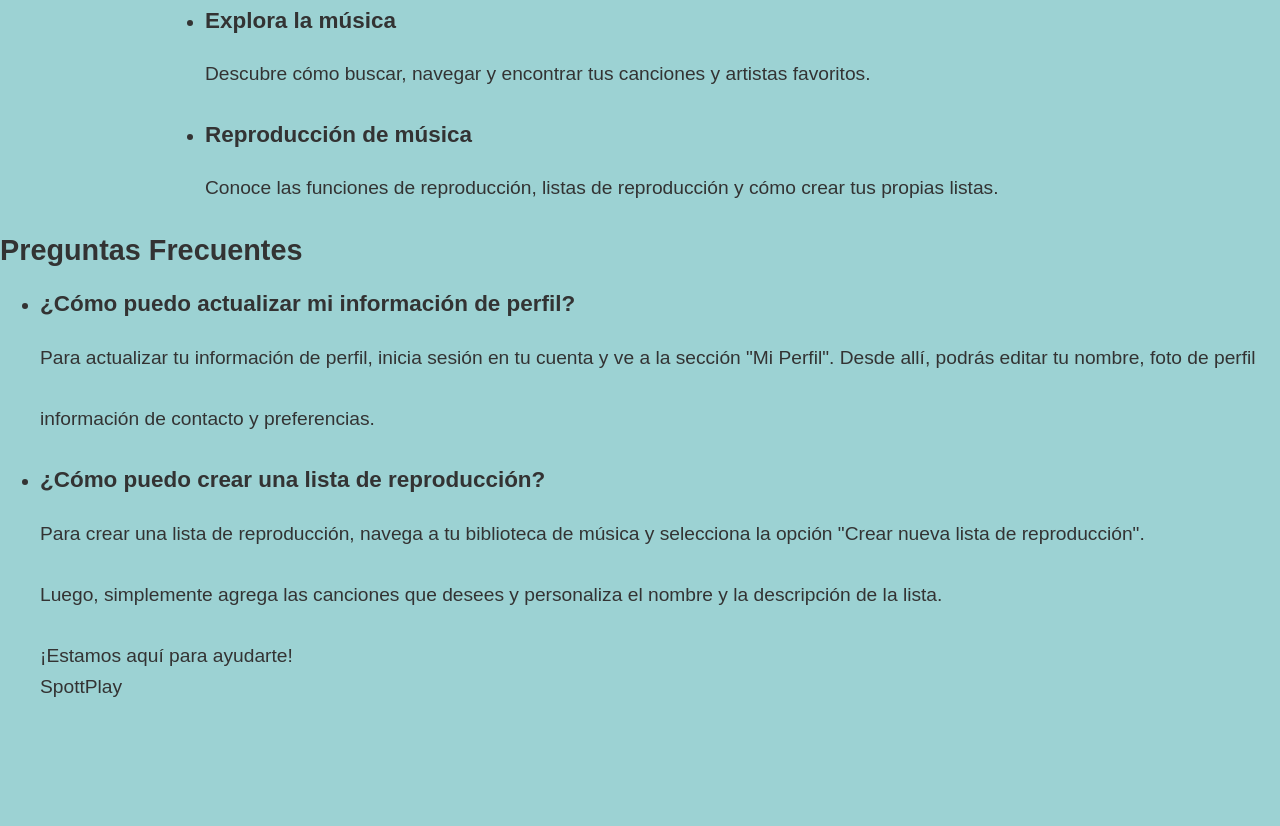
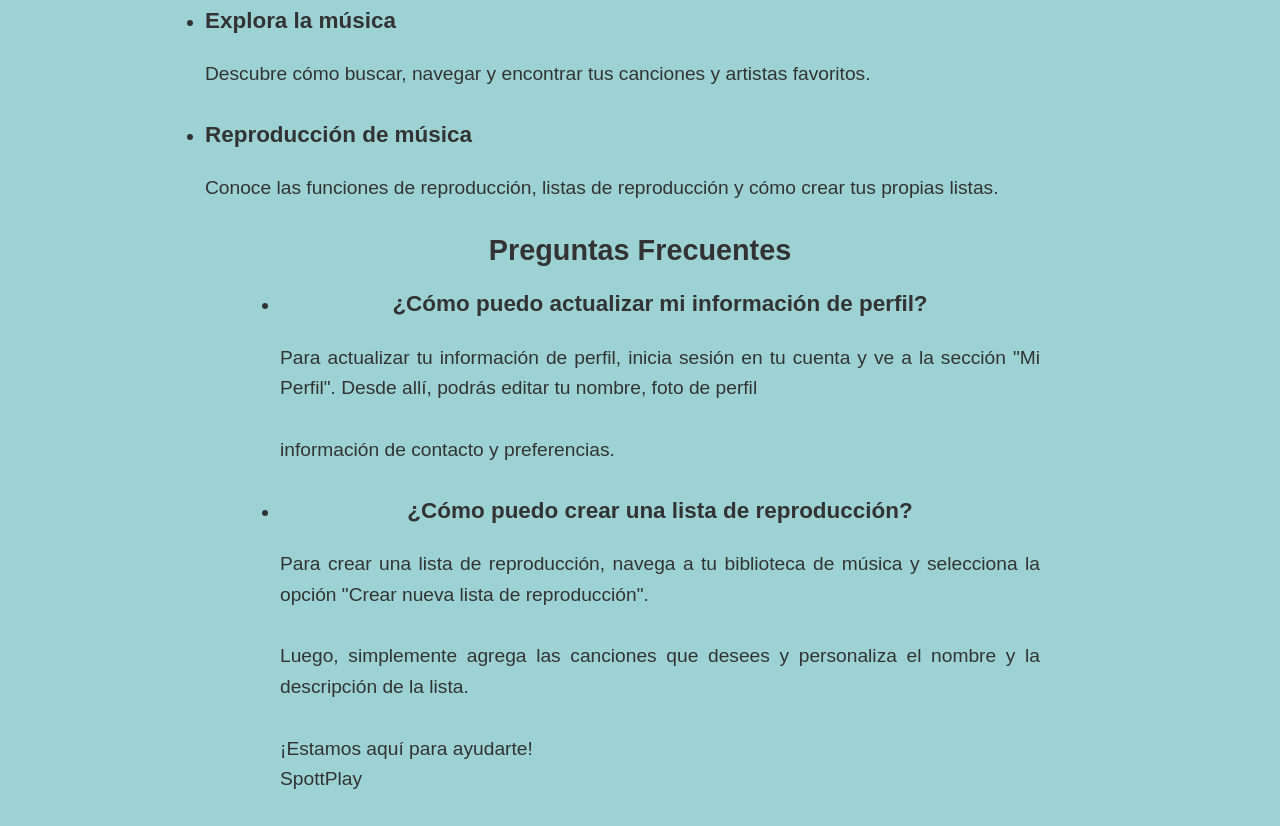
Before and after one commit to UNI-Ariel/huntersof23, a PHP site: page /components/Ayuda.html in a window 1280 px wide. Shown: the part 579-1405 px from the top of the page. Before the commit the page ends 1276 px from the top, so only its background shows below. Run offline with PHP 8.4, Linux system fonts and the light colour scheme.

Commit message:
modificar css

```diff
--- a/css/ayuda.css
+++ b/css/ayuda.css
@@ -21,6 +21,11 @@
     width: 95%;
     max-width: 950px;
     margin: 0 auto;
+}
+.faq {
+    text-align: center; /* Centra el contenido de la sección */
+    margin: 0 auto; /* Centra la sección en el contenedor */
+    max-width: 800px; /* Ajusta el ancho máximo de la sección según tus preferencias */
 }
 
 .header {
```
